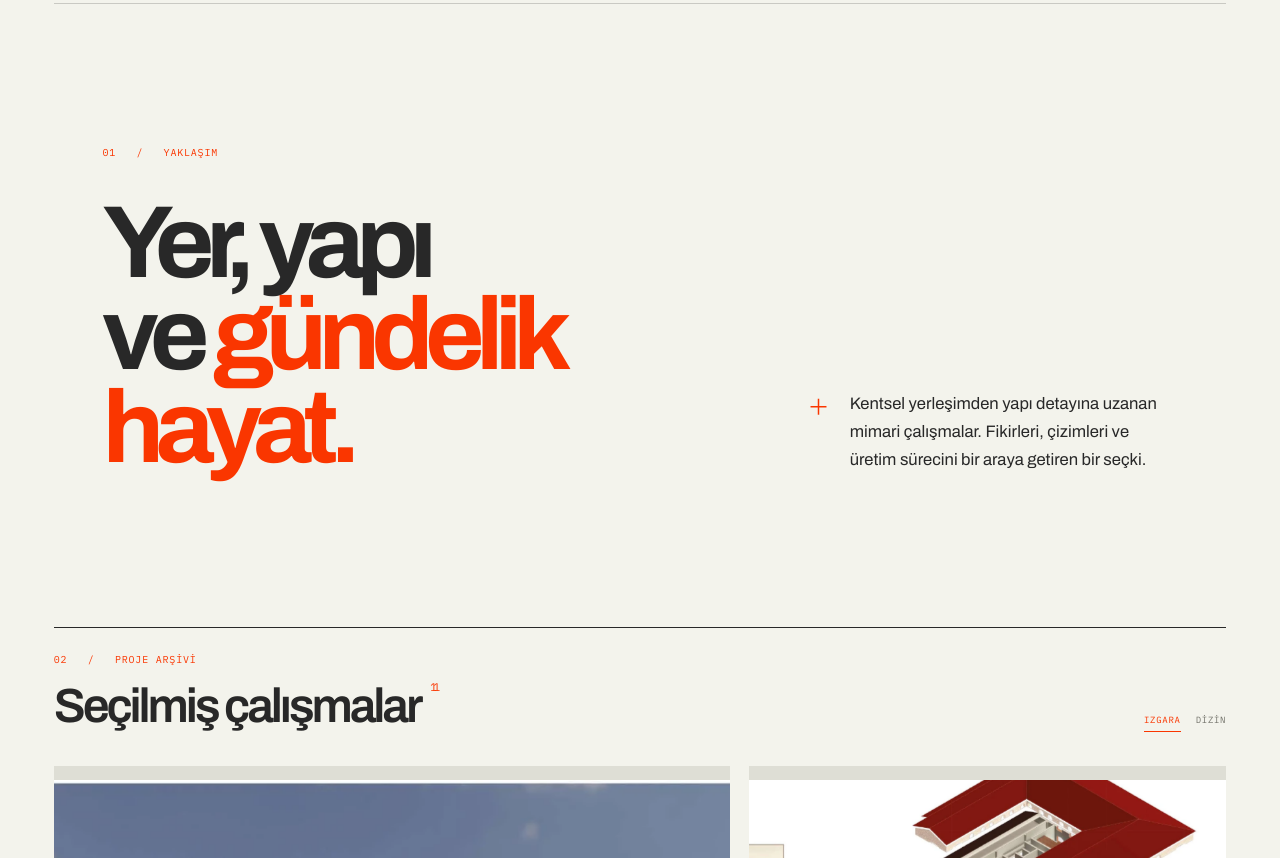
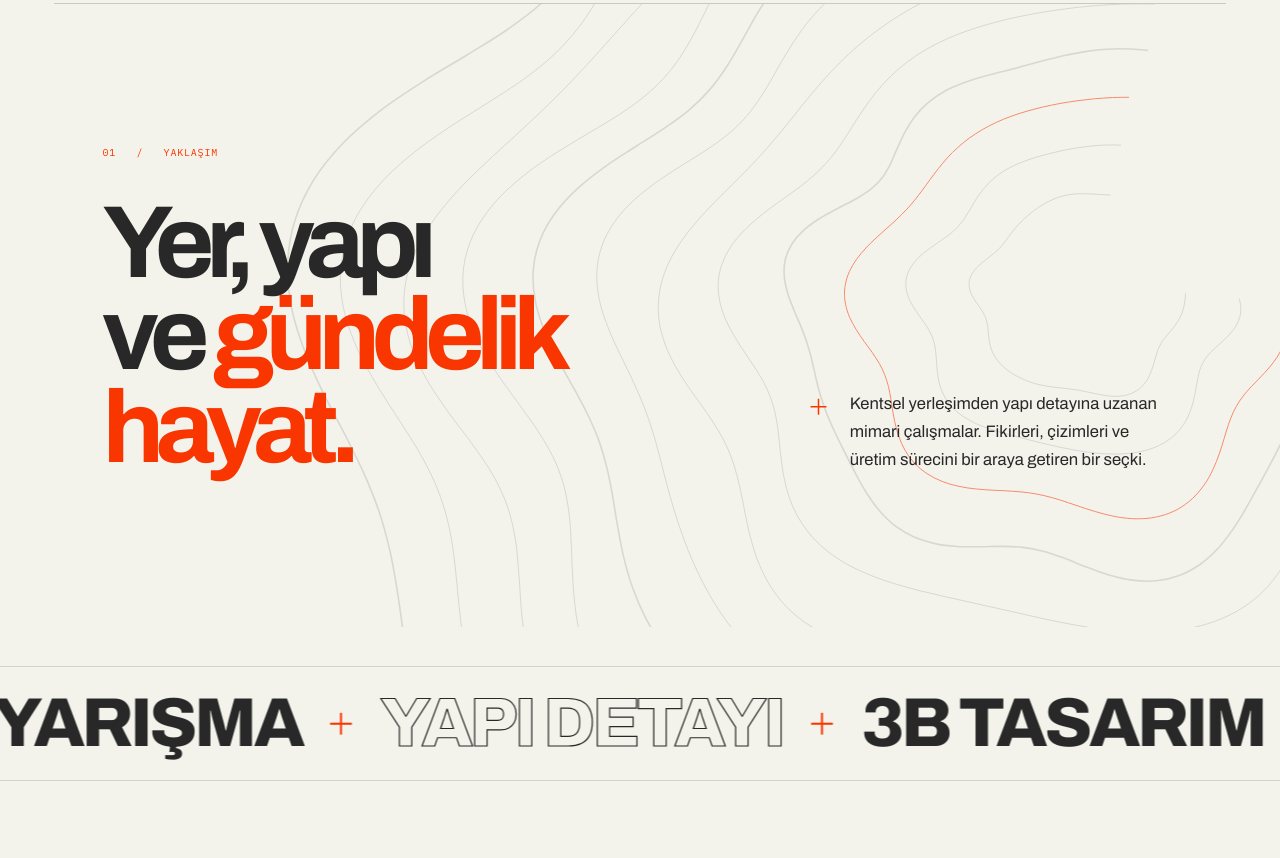
Before and after one commit to mehmettoprakarch-ch4/mehmet-toprak-portfolio, a plain HTML site: page index.html in a window 1280 px wide. Shown: the part 1122-1980 px from the top of the page. Drawn offline with Linux system fonts and the light colour scheme; animation ran at ten frames a second.

Commit message:
Topoğrafik açılış, eş yükselti eğrileri, kelime efekti, kayan şerit ve odaklanma efekti
Co-Authored-By: Claude Opus 5.5 <noreply@anthropic.com>

```diff
--- a/architecture.css
+++ b/architecture.css
@@ -141,3 +141,62 @@ dialog#lightbox::backdrop{background:#171914ed}
   .hero h1{font-size:clamp(76px,16.6vw,218px)}
 }
 @media (max-width:400px){.hero-side-note{display:none}}
+/* ---------- Hareket katmanı (hareket.js) ---------- */
+/* Açılış: Toprak / topoğrafya */
+html.intro-pending,html.intro-pending body{overflow:hidden}
+html.intro-pending body>*:not(.intro){visibility:hidden}
+.intro{position:fixed;inset:0;z-index:3000;cursor:pointer;overflow:hidden}
+.intro-sheet{position:absolute;inset:0;background:#f3f3ec;color:#282828;transition:transform .95s cubic-bezier(.75,0,.2,1)}
+.intro-sheet.upper{clip-path:inset(0 0 50% 0)}
+.intro-sheet.lower{clip-path:inset(50% 0 0 0)}
+.intro.split .intro-sheet.upper{transform:translateY(-52%)}
+.intro.split .intro-sheet.lower{transform:translateY(52%)}
+.intro-map{position:absolute;inset:0;width:100%;height:100%}
+.intro-map path{fill:none;stroke:#282828;stroke-width:.8;opacity:.42;stroke-dasharray:1;stroke-dashoffset:1;vector-effect:non-scaling-stroke}
+.intro-map path.idx{stroke-width:1.3;opacity:.75}
+.intro-map path.accent{stroke:#fa3600;stroke-width:1.5;opacity:1}
+.intro-map text{font:500 10px var(--mono,monospace);fill:#282828;letter-spacing:.04em;paint-order:stroke;stroke:#f3f3ec;stroke-width:5px;opacity:0}
+.intro-map text.peak{font:400 22px/1 var(--mono,monospace);fill:#fa3600;stroke-width:0}
+.intro.draw .intro-map path{stroke-dashoffset:0;transition:stroke-dashoffset 1.05s cubic-bezier(.45,0,.2,1) var(--d,0s)}
+.intro.draw .intro-map text{opacity:1;transition:opacity .4s ease var(--d,0s)}
+.intro-top,.intro-def,.intro-kot{position:absolute;margin:0;font:500 10px/1.6 var(--mono,monospace);letter-spacing:.06em;text-transform:uppercase}
+.intro-top{left:clamp(20px,4vw,56px);top:clamp(20px,4vw,44px);font-size:11px;font-weight:600}
+.intro-top span{display:block;font-weight:500;opacity:.6}
+.intro-def{left:clamp(20px,4vw,56px);bottom:clamp(20px,4vw,44px);text-transform:none;max-width:260px;opacity:.75}
+.intro-def i{font-style:normal;color:#fa3600}
+.intro-kot{right:clamp(20px,4vw,56px);bottom:clamp(20px,4vw,44px);text-align:right}
+.intro-kot b{display:block;margin:4px 0 6px;font:800 clamp(54px,10vw,132px)/.82 Archivo,Arial,sans-serif;letter-spacing:-.06em;font-variant-numeric:tabular-nums}
+.intro-kot>span:first-child{color:#fa3600}
+.intro-skip{opacity:.45}
+@media (max-width:640px){.intro-def{bottom:auto;top:96px}.intro-map text:not(.peak){display:none}}
+.intro-cut{position:absolute;left:0;right:0;top:50%;height:1px;background:#fa3600;transform:scaleX(0);transform-origin:0 50%;transition:transform .42s cubic-bezier(.6,0,.2,1)}
+.intro-cut span{position:absolute;left:clamp(20px,4vw,56px);bottom:8px;font:500 9px var(--mono,monospace);letter-spacing:.08em;color:#fa3600;white-space:nowrap}
+.intro.cut .intro-cut{transform:scaleX(1)}
+@keyframes heroRise{from{transform:translateY(.32em);opacity:0}to{transform:none;opacity:1}}
+.intro-reveal .hero h1>span{animation:heroRise .95s cubic-bezier(.2,.7,.2,1) .25s both}
+.intro-reveal .hero h1>span+span{animation-delay:.36s}
+
+/* Bölüm arka planlarında eş yükselti eğrileri */
+.has-topo{position:relative;isolation:isolate;overflow:hidden}
+.topo{position:absolute;inset:0;z-index:-1;width:100%;height:100%;pointer-events:none;color:rgba(40,40,40,.13)}
+.process-band .topo{color:rgba(243,243,236,.12)}
+.topo path{fill:none;stroke:currentColor;stroke-width:1;stroke-dasharray:1;stroke-dashoffset:1;vector-effect:non-scaling-stroke}
+.topo path.idx{stroke-width:1.6}
+.topo path.accent{stroke:#fa3600;opacity:.55}
+
+/* Kelime kelime koyulaşan metin */
+.word{opacity:.18;transition:opacity .35s ease}
+.manifest h2 .word,.process-band h2 .word{color:inherit}
+.word.on{opacity:1}
+
+/* Kayan şerit */
+.marquee{overflow:hidden;border-block:1px solid rgba(40,40,40,.16);padding:clamp(14px,2vw,22px) 0;margin:clamp(10px,3vw,40px) 0 clamp(40px,6vw,90px);user-select:none}
+.marquee-track{display:flex;width:max-content;will-change:transform}
+.marquee-track span{font:800 clamp(30px,5.4vw,72px)/1 Archivo,Arial,sans-serif;letter-spacing:-.05em;text-transform:uppercase;white-space:nowrap;padding:0 .35em}
+.marquee-track span:nth-of-type(even){color:transparent;-webkit-text-stroke:1.2px #282828}
+.marquee-track i{align-self:center;font:400 clamp(18px,2.4vw,30px)/1 var(--mono,monospace);font-style:normal;color:#fa3600}
+
+/* Görseller bulanıktan nete gelir */
+img.focus-reveal{filter:blur(14px) grayscale(.6);transition:filter 1.15s cubic-bezier(.2,.7,.2,1)}
+img.focus-reveal.is-focused{filter:none}
+@media (prefers-reduced-motion:reduce){img.focus-reveal{filter:none}.word{opacity:1}}
--- /dev/null
+++ b/hareket.js
@@ -0,0 +1,232 @@
+// Hareket katmanı: topoğrafik açılış ekranı, eş yükselti eğrileri, kelime kelime koyulaşan metin,
+// kayan şerit ve bulanıktan nete gelen görseller. Hepsi hafif: canvas ya da fizik motoru yok.
+(() => {
+  const reduced = matchMedia('(prefers-reduced-motion: reduce)').matches;
+  const root = document.documentElement;
+  const clamp = (v, a, b) => Math.min(b, Math.max(a, v));
+  const SVG = 'http://www.w3.org/2000/svg';
+
+  if (reduced) { root.classList.remove('intro-pending'); return; }
+
+  // ---------- Eş yükselti eğrisi üretici ----------
+  function random(seed) {
+    return () => { seed |= 0; seed = seed + 0x6D2B79F5 | 0; let r = Math.imul(seed ^ seed >>> 15, 1 | seed); r = r + Math.imul(r ^ r >>> 7, 61 | r) ^ r; return ((r ^ r >>> 14) >>> 0) / 4294967296; };
+  }
+  function smoothPath(points) {
+    const n = points.length; let d = `M${points[0][0].toFixed(1)},${points[0][1].toFixed(1)}`;
+    for (let i = 0; i < n; i++) {
+      const p0 = points[(i - 1 + n) % n], p1 = points[i], p2 = points[(i + 1) % n], p3 = points[(i + 2) % n];
+      d += `C${(p1[0] + (p2[0] - p0[0]) / 6).toFixed(1)},${(p1[1] + (p2[1] - p0[1]) / 6).toFixed(1)} ${(p2[0] - (p3[0] - p1[0]) / 6).toFixed(1)},${(p2[1] - (p3[1] - p1[1]) / 6).toFixed(1)} ${p2[0].toFixed(1)},${p2[1].toFixed(1)}`;
+    }
+    return d + 'Z';
+  }
+  // Bir tepe: dıştan içe iç içe geçen kapalı eğriler. Her eğri aynı ana biçimi küçültür, böylece kesişmezler.
+  function hill(seed, cx, cy, R, levels) {
+    const rand = random(seed);
+    const waves = [2, 3, 4, 5, 6].map(j => ({ j, a: (rand() * 0.22) / j * 1.6, p: rand() * Math.PI * 2 }));
+    const drift = [(rand() - 0.5) * R * 0.35, (rand() - 0.5) * R * 0.25];
+    const out = [];
+    for (let k = 0; k < levels; k++) {
+      const s = 1 - (k / levels) * 0.93;
+      const wobble = { j: 7 + (k % 3), a: 0.012 + rand() * 0.012, p: rand() * Math.PI * 2 };
+      const ox = cx + drift[0] * (1 - s), oy = cy + drift[1] * (1 - s);
+      const pts = [];
+      for (let i = 0; i < 90; i++) {
+        const t = i / 90 * Math.PI * 2;
+        let r = 1;
+        for (const w of waves) r += w.a * Math.sin(w.j * t + w.p);
+        r += wobble.a * Math.sin(wobble.j * t + wobble.p);
+        pts.push([ox + Math.cos(t) * R * s * r, oy + Math.sin(t) * R * s * r * 0.82]);
+      }
+      const label = pts.reduce((best, p) => p[0] > best[0] ? p : best, pts[0]);
+      out.push({ d: smoothPath(pts), k, label, summit: [ox, oy] });
+    }
+    return out;
+  }
+  function contourSvg(lines, width, height, cls, levels) {
+    const svg = document.createElementNS(SVG, 'svg');
+    svg.setAttribute('viewBox', `0 0 ${Math.round(width)} ${Math.round(height)}`);
+    svg.setAttribute('preserveAspectRatio', 'xMidYMid slice');
+    svg.setAttribute('aria-hidden', 'true');
+    svg.setAttribute('class', cls);
+    const paths = lines.map(line => {
+      const path = document.createElementNS(SVG, 'path');
+      path.setAttribute('d', line.d);
+      path.setAttribute('pathLength', '1');
+      const index = line.k % 4 === 0, accent = line.k === levels - 3;
+      path.setAttribute('class', accent ? 'accent' : index ? 'idx' : '');
+      svg.append(path);
+      return path;
+    });
+    return { svg, paths };
+  }
+
+  // ---------- 1) Açılış ekranı: Toprak / topoğrafya ----------
+  function intro() {
+    if (!root.classList.contains('intro-pending')) return;
+    try { sessionStorage.setItem('mt-acilis', '1'); } catch (e) {}
+    const W = innerWidth, H = innerHeight, LEVELS = 16;
+    const overlay = document.createElement('div');
+    overlay.className = 'intro';
+    overlay.setAttribute('aria-hidden', 'true');
+    const sheet = document.createElement('div');
+    sheet.className = 'intro-sheet';
+    const main = hill(1907, W * 0.63, H * 0.56, Math.max(W, H) * 0.62, LEVELS);
+    const side = hill(4123, W * 0.12, H * 0.16, Math.min(W, H) * 0.3, 6).map(l => ({ ...l, k: l.k + 1 }));
+    const { svg, paths } = contourSvg([...main, ...side], W, H, 'intro-map', LEVELS);
+    svg.setAttribute('preserveAspectRatio', 'none');
+    paths.forEach((path, i) => path.style.setProperty('--d', `${(i < LEVELS ? i : i - LEVELS) * 0.045}s`));
+    main.forEach(line => {
+      if (line.k % 4 !== 0 || line.k === 0) return;
+      const text = document.createElementNS(SVG, 'text');
+      text.setAttribute('x', (line.label[0] + 6).toFixed(0));
+      text.setAttribute('y', line.label[1].toFixed(0));
+      text.textContent = `+${(line.k / LEVELS * 100).toFixed(2)}`;
+      text.style.setProperty('--d', `${line.k * 0.045 + 0.5}s`);
+      svg.append(text);
+    });
+    const summit = main[LEVELS - 1].summit;
+    const peak = document.createElementNS(SVG, 'text');
+    peak.setAttribute('x', summit[0].toFixed(0)); peak.setAttribute('y', summit[1].toFixed(0));
+    peak.setAttribute('class', 'peak'); peak.setAttribute('text-anchor', 'middle');
+    peak.textContent = '＋';
+    peak.style.setProperty('--d', '1.3s');
+    svg.append(peak);
+    sheet.append(svg);
+    sheet.insertAdjacentHTML('beforeend',
+      '<p class="intro-top">MEHMET TOPRAK<span>ARAZİ OKUMASI / PORTFOLYO 2026</span></p>' +
+      '<p class="intro-def"><i>toprak</i> (a.) — yer, zemin, arazi.<br>Her proje bir zemin okumasıyla başlar.</p>' +
+      '<p class="intro-kot"><span>KOT</span><b>±0.00</b><span class="intro-skip">GEÇMEK İÇİN TIKLA</span></p>' +
+      '<div class="intro-cut"><span>A — A &nbsp; KESİT</span></div>');
+    overlay.append(sheet);
+    document.body.append(overlay);
+    const value = sheet.querySelector('.intro-kot b');
+
+    let finished = false;
+    const start = performance.now(), DURATION = 1750;
+    function count(now) {
+      if (finished) return;
+      const t = clamp((now - start) / DURATION, 0, 1), e = 1 - Math.pow(1 - t, 3);
+      value.textContent = t === 0 ? '±0.00' : `+${(e * 100).toFixed(2)}`;
+      if (t < 1) requestAnimationFrame(count);
+    }
+    requestAnimationFrame(() => { overlay.classList.add('draw'); requestAnimationFrame(count); });
+
+    function finish() {
+      if (finished) return;
+      finished = true;
+      value.textContent = '+100.00';
+      overlay.classList.add('draw', 'cut');
+      setTimeout(() => {
+        const lower = sheet.cloneNode(true);
+        sheet.classList.add('upper'); lower.classList.add('lower');
+        overlay.append(lower);
+        root.classList.remove('intro-pending');
+        document.body.classList.add('intro-reveal');
+        requestAnimationFrame(() => requestAnimationFrame(() => overlay.classList.add('split')));
+        setTimeout(() => overlay.remove(), 1000);
+      }, 420);
+    }
+    const timer = setTimeout(finish, DURATION + 350);
+    const skip = () => { clearTimeout(timer); finish(); };
+    overlay.addEventListener('click', skip);
+    addEventListener('keydown', skip, { once: true });
+    addEventListener('wheel', skip, { once: true, passive: true });
+    addEventListener('touchmove', skip, { once: true, passive: true });
+  }
+
+  // ---------- 2) Bölüm arka planlarında kaydırdıkça çizilen eş yükselti eğrileri ----------
+  const topoSections = [...document.querySelectorAll('.manifest, .process-band')].map((section, i) => {
+    const lines = hill(311 + i * 97, i ? 760 : 820, i ? 260 : 330, i ? 520 : 600, 12);
+    const { svg, paths } = contourSvg(lines, 1000, 600, 'topo', 12);
+    section.classList.add('has-topo');
+    section.prepend(svg);
+    return { section, paths, last: -1 };
+  });
+  function paintTopo(vh) {
+    for (const topo of topoSections) {
+      const r = topo.section.getBoundingClientRect();
+      if (r.bottom < 0 || r.top > vh) continue;
+      const p = clamp((vh - r.top) / (vh * 0.55 + r.height * 0.6), 0, 1);
+      if (Math.abs(p - topo.last) < 0.002) continue;
+      topo.last = p;
+      topo.paths.forEach((path, k) => { path.style.strokeDashoffset = (1 - clamp((p - k * 0.035) / 0.5, 0, 1)).toFixed(3); });
+    }
+  }
+
+  // ---------- 3) Kelime kelime koyulaşan metin ----------
+  function splitWords(el) {
+    const walker = document.createTreeWalker(el, NodeFilter.SHOW_TEXT);
+    const nodes = []; while (walker.nextNode()) nodes.push(walker.currentNode);
+    const words = [];
+    for (const node of nodes) {
+      const parts = node.textContent.split(/(\s+)/);
+      const frag = document.createDocumentFragment();
+      for (const part of parts) {
+        if (!part) continue;
+        if (/^\s+$/.test(part)) { frag.append(part); continue; }
+        const span = document.createElement('span'); span.className = 'word'; span.textContent = part;
+        frag.append(span); words.push(span);
+      }
+      node.replaceWith(frag);
+    }
+    return words;
+  }
+  const readers = [...document.querySelectorAll('.manifest h2, .manifest-note p, .process-band h2, .process-band p:not(.eyebrow)')]
+    .map(el => ({ el, words: splitWords(el), lit: -1 }));
+  function paintWords(vh) {
+    for (const reader of readers) {
+      const r = reader.el.getBoundingClientRect();
+      const p = clamp((vh * 0.88 - r.top) / (vh * 0.42 + r.height * 0.5), 0, 1);
+      const lit = Math.round(p * reader.words.length);
+      if (lit === reader.lit) continue;
+      reader.words.forEach((word, i) => word.classList.toggle('on', i < lit));
+      reader.lit = lit;
+    }
+  }
+
+  // ---------- 4) Kayan şerit: kaydırma hızına ve yönüne göre hızlanır ----------
+  const marquees = [...document.querySelectorAll('.marquee-track')].map(track => {
+    track.innerHTML += track.innerHTML; // kesintisiz döngü için içeriği ikiler
+    const animation = track.animate?.([{ transform: 'translateX(0)' }, { transform: 'translateX(-50%)' }], { duration: 42000, iterations: Infinity });
+    return animation;
+  }).filter(Boolean);
+  let rate = 1, targetRate = 1, lastY = scrollY, lastT = performance.now(), direction = 1, marqueeLoop = 0;
+  function stepMarquee() {
+    marqueeLoop = 0;
+    rate += (targetRate - rate) * 0.08;
+    marquees.forEach(a => { a.playbackRate = rate; });
+    targetRate += (direction - targetRate) * 0.04; // kaydırma bitince normal hıza döner
+    if (Math.abs(rate - direction) > 0.02) marqueeLoop = requestAnimationFrame(stepMarquee);
+  }
+  function kickMarquee() {
+    if (!marquees.length) return;
+    const now = performance.now(), dy = scrollY - lastY, dt = Math.max(16, now - lastT);
+    lastY = scrollY; lastT = now;
+    if (dy) direction = dy > 0 ? 1 : -1;
+    targetRate = direction * (1 + Math.min(9, Math.abs(dy / dt) * 6));
+    if (!marqueeLoop) marqueeLoop = requestAnimationFrame(stepMarquee);
+  }
+
+  // ---------- 5) Görseller bulanıktan nete gelir ----------
+  const focusTargets = [...document.querySelectorAll('.work-image>img:not(.work-blueprint), .project-cover img, .story-row img, .drawing-grid img')];
+  if ('IntersectionObserver' in window && focusTargets.length) {
+    focusTargets.forEach(img => img.classList.add('focus-reveal'));
+    const io = new IntersectionObserver(entries => entries.forEach(entry => {
+      if (!entry.isIntersecting) return;
+      entry.target.classList.add('is-focused');
+      io.unobserve(entry.target);
+    }), { threshold: 0.18 });
+    focusTargets.forEach(img => io.observe(img));
+  }
+
+  // ---------- Kaydırma döngüsü ----------
+  let pending = false;
+  function frame() { pending = false; const vh = innerHeight; paintTopo(vh); paintWords(vh); }
+  const schedule = () => { if (!pending) { pending = true; requestAnimationFrame(frame); } };
+  addEventListener('scroll', () => { schedule(); kickMarquee(); }, { passive: true });
+  addEventListener('resize', () => { topoSections.forEach(t => { t.last = -1; }); readers.forEach(r => { r.lit = -1; }); schedule(); }, { passive: true });
+
+  intro();
+  schedule();
+})();
--- a/iletisim.html
+++ b/iletisim.html
@@ -1,4 +1,4 @@
-<!doctype html><html lang="tr"><head><meta charset="utf-8"><meta name="viewport" content="width=device-width,initial-scale=1"><meta name="description" content="Mehmet Toprak mimarlık portfolyosu. Perşembe Pazarı, Fatih Öğrenci Yurdu ve Kuzguncuk Kitap Kafe."><meta name="theme-color" content="#f3f3ec"><title>İletişim — Mehmet Toprak</title><link rel="stylesheet" href="architecture.css"><link rel="stylesheet" href="navigation.css"><script defer src="architecture.js"></script></head><body id="top"><a class="skip" href="#main">İçeriğe geç</a><header class="header topbar">
+<!doctype html><html lang="tr"><head><meta charset="utf-8"><meta name="viewport" content="width=device-width,initial-scale=1"><meta name="description" content="Mehmet Toprak mimarlık portfolyosu. Perşembe Pazarı, Fatih Öğrenci Yurdu ve Kuzguncuk Kitap Kafe."><meta name="theme-color" content="#f3f3ec"><title>İletişim — Mehmet Toprak</title><link rel="stylesheet" href="architecture.css"><link rel="stylesheet" href="navigation.css"><script defer src="architecture.js"></script><script defer src="hareket.js"></script></head><body id="top"><a class="skip" href="#main">İçeriğe geç</a><header class="header topbar">
   <a class="brand" href="index.html" aria-label="Mehmet Toprak ana sayfa">MT<span class="brand-dot">.</span></a>
   <span class="header-note">MİMARLIK &nbsp; / &nbsp; GÖRSEL TASARIM<br>İSTANBUL, TÜRKİYE</span>
   <nav aria-label="Ana menü">
--- a/index.html
+++ b/index.html
@@ -8,7 +8,9 @@
   <title>Mehmet Toprak — Mimarlık Portfolyosu</title>
   <link rel="stylesheet" href="architecture.css">
   <link rel="stylesheet" href="navigation.css">
-  <script defer src="architecture.js"></script></head>
+  <script>try{if(!sessionStorage.getItem('mt-acilis')&&!matchMedia('(prefers-reduced-motion: reduce)').matches){document.documentElement.classList.add('intro-pending');setTimeout(function(){document.documentElement.classList.remove('intro-pending')},7000)}}catch(e){}</script>
+  <script defer src="architecture.js"></script>
+  <script defer src="hareket.js"></script></head>
 <body id="top" class="home-page">
   <a class="skip" href="#main">İçeriğe geç</a>
   <header class="header topbar">
@@ -50,6 +52,7 @@
       <h2 id="manifest-title">Yer, yapı<br>ve <span>gündelik hayat.</span></h2>
       <div class="manifest-note"><span class="small-cross" aria-hidden="true">＋</span><p>Kentsel yerleşimden yapı detayına uzanan mimari çalışmalar. Fikirleri, çizimleri ve üretim sürecini bir araya getiren bir seçki.</p></div>
     </section>
+    <div class="marquee" aria-hidden="true"><div class="marquee-track"><span>Mimari tasarım</span><i>＋</i><span>Uygulama</span><i>＋</i><span>Yarışma</span><i>＋</i><span>Yapı detayı</span><i>＋</i><span>3B tasarım</span><i>＋</i><span>Fotoğraf</span><i>＋</i><span>Grafik tasarım</span><i>＋</i></div></div>
     <section class="works" id="calismalar" aria-labelledby="works-title">
       <div class="section-head"><div><p class="eyebrow">02 &nbsp; / &nbsp; PROJE ARŞİVİ</p><h2 id="works-title">Seçilmiş çalışmalar<span>11</span></h2></div><div class="view-controls" role="group" aria-label="Proje görünümü"><button class="active" data-view="gallery" aria-pressed="true">IZGARA</button><button data-view="list" aria-pressed="false">DİZİN</button></div></div>
       <div class="works-grid">
```
Also changed, not shown: profil.html (+1 -1 lines), projeler/3b-yerlesim-tasarimi.html (+1 -1 lines), projeler/baumit-yarisma.html (+1 -1 lines), projeler/bina-yapim-1.html (+1 -1 lines), projeler/bina-yapim-2-ofis.html (+1 -1 lines), projeler/fatih-ogrenci-yurdu.html (+1 -1 lines), projeler/kuzguncuk-kitap-kafe.html (+1 -1 lines), projeler/mdc25-yarisma.html (+1 -1 lines), projeler/mimari-fotograflar.html (+1 -1 lines), projeler/noctuart-grafik-tasarim.html (+1 -1 lines), projeler/pencere-detaylari.html (+1 -1 lines), projeler/persembe-pazari.html (+1 -1 lines), 1 other file.
